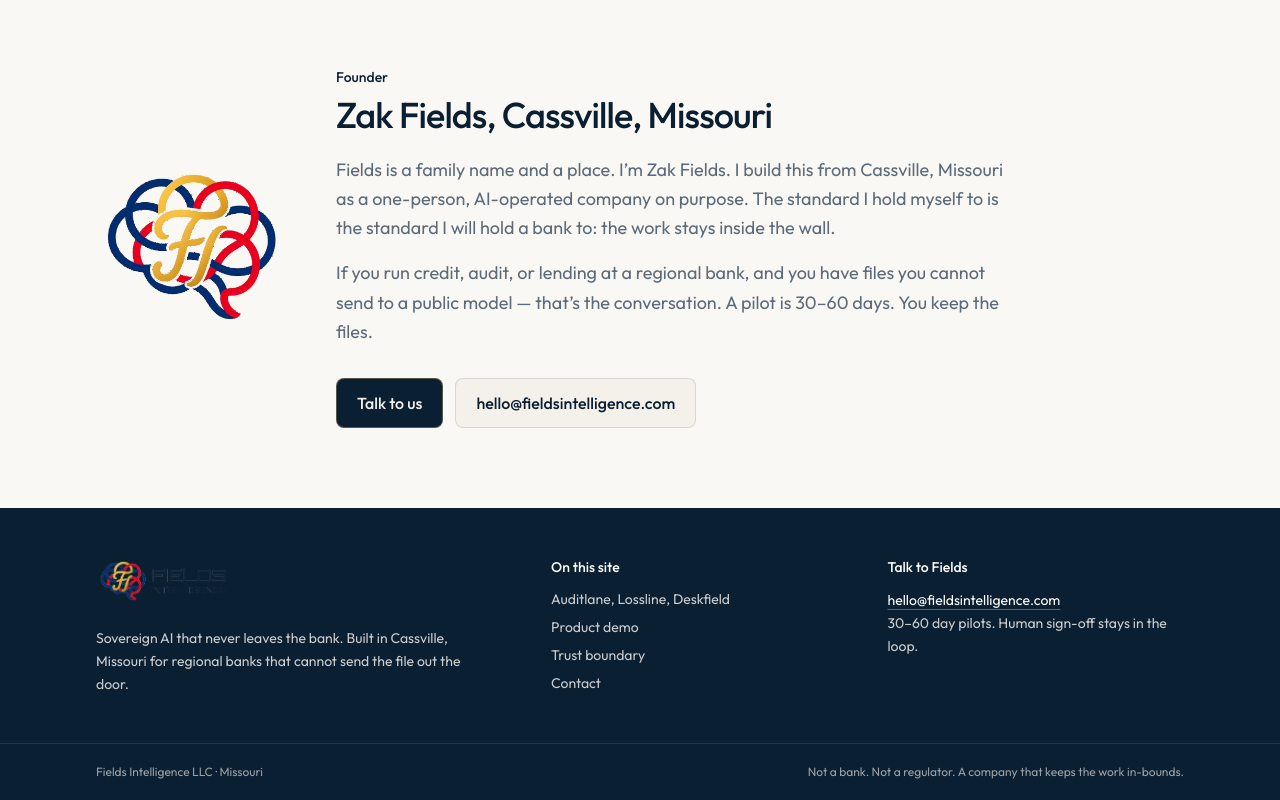
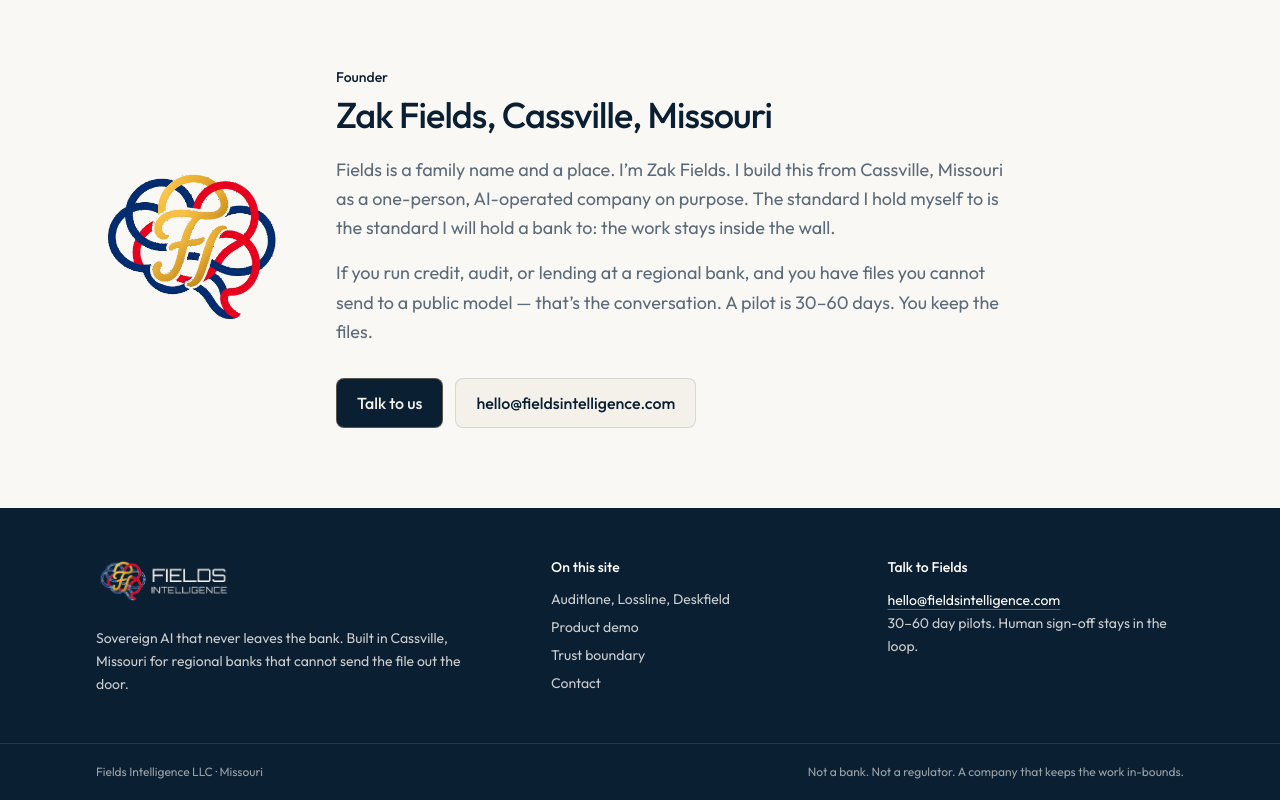
Before and after one commit to fieldsintelligence/fields-intelligence-web, a Next.js app: page / in a window 1280 px wide. Shown: the part 4168-4968 px from the top of the page. Built offline with nearby package versions, Linux system fonts and the light colour scheme.

Commit message:
Fix footer lockup: cream type on navy (readable)
Swap chalk-knockout-only alpha for fields-lockup-footer-alpha.png
(cream/chalk wordmark + full-color mark). Header chalk PNG unchanged.

```diff
--- a/components/BrandLockup.tsx
+++ b/components/BrandLockup.tsx
@@ -11,7 +11,7 @@ type BrandLockupProps = {
  * Full lockup as a single native PNG (mark + FIELDS/INTELLIGENCE).
  * Spacing, line gap, and frame pad are baked in — do not recreate in CSS.
  * Header (cream): /brand/fields-lockup-approved-by-zak.png (chalk plate).
- * Footer (navy):  /brand/fields-lockup-locked-alpha.png (transparent).
+ * Footer (navy):  /brand/fields-lockup-footer-alpha.png (cream type + color mark).
  *
  * Source is 1133×400. CSS height is sized so 2x/3x DPR still samples
  * plenty of source pixels (no optimizer recompress).
@@ -23,11 +23,11 @@ export function BrandLockup({
   className = "",
 }: BrandLockupProps) {
   const isHeader = size === "header";
-  // Footer/chalk-on-navy: transparent alpha — no chalk plate on navy.
+  // Footer/chalk-on-navy: cream/chalk type + full-color mark on transparent.
   // Header/navy-on-chalk: Zak-approved chalk-plate PNG.
   const src =
     tone === "chalk"
-      ? "/brand/fields-lockup-locked-alpha.png"
+      ? "/brand/fields-lockup-footer-alpha.png"
       : "/brand/fields-lockup-approved-by-zak.png";
 
   // ~2.83:1 aspect. Header ~52–56px tall → ~147–159px CSS wide;
```
Also changed, not shown: public/brand/fields-lockup-footer-alpha.png (added).
